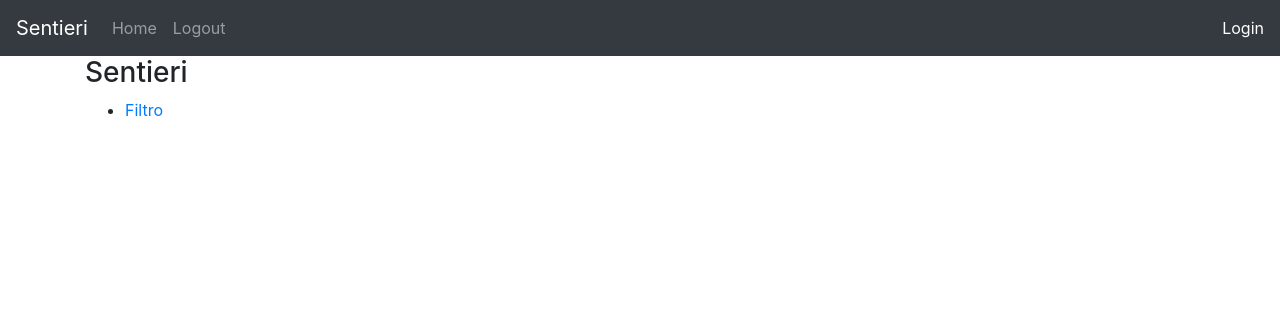
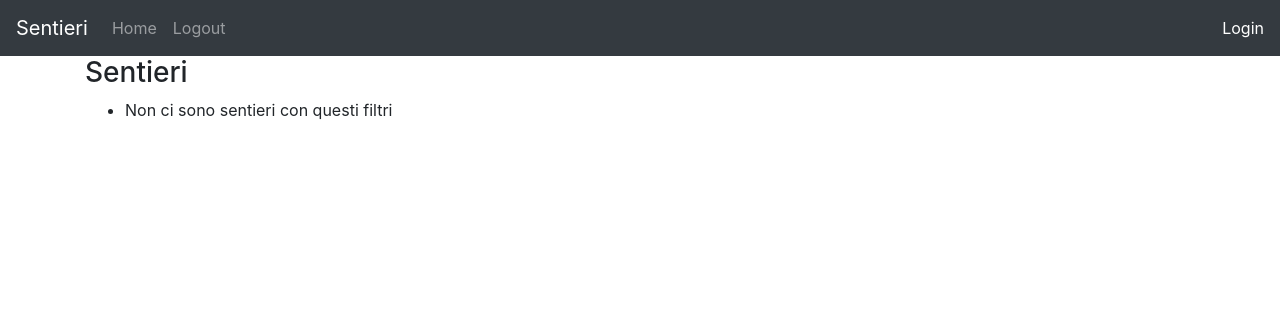
Before and after one commit to danielevezz/sentieri, a Django app: page /sentieri/elencoSentieri/ in a window 1280 px wide. Shown: the top 316 px of the page. Run offline with Django 3.2, Linux system fonts and the light colour scheme; data that the repository does not hold is empty; some libraries are stand-ins or nearby versions.

Commit message:
due filtri in cascata su elenco sentieri. sfruttando django è facilissimo, con delle query risulta lungo

```diff
--- a/sentieriApp/templates/sentieriApp/elencoSentieri.html
+++ b/sentieriApp/templates/sentieriApp/elencoSentieri.html
@@ -4,9 +4,15 @@
 <body>
 <h3>Sentieri</h3>
 <ul>
-    {% for s in sentieri %}
-        <li><a href="{% url "dettagliSentiero" idSentiero=s.id%}">{{ s.titolo }}</a></li>
-    {% endfor %}
-<li><a href="{% url "elencoSentieri" %}?categorie={{ categorie }}&filtro=filtra">Filtro</a></li>
+    {% if sentieri %}
+        {% for s in sentieri %}
+            <li><a href="{% url "dettagliSentiero" idSentiero=s.id%}">{{ s.titolo }}</a></li>
+        {% endfor %}
+        <li><a href="{% url "elencoSentieri" %}?categorie={{ categorie }}&filtro=1,pofff">Filtro</a></li>
+    {% else %}
+        <li>Non ci sono sentieri con questi filtri</li>
+    {% endif %}
+
+
 </ul>
 {% endblock %}
--- a/sentieriApp/views.py
+++ b/sentieriApp/views.py
@@ -36,7 +36,10 @@ def elencoSentieri(request):
 
     if filtro:
         print("filtro")
-        sentieri = sentieri.filter(id = 1)
+        filtro = filtro.split(",")
+        print(filtro)
+        sentieri = sentieri.filter(id = filtro[0])
+        sentieri = sentieri.filter(titolo__contains=filtro[1])
     else:
         #sentieri = sentieri.filter(id = 1)
         print("no filtro")
```
